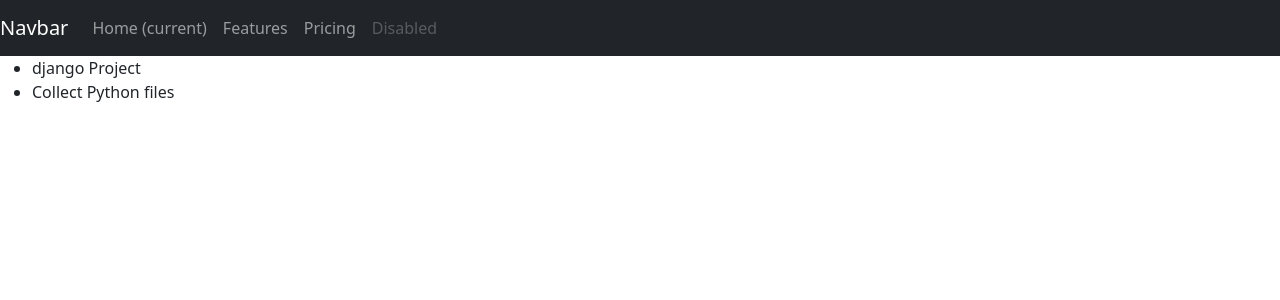
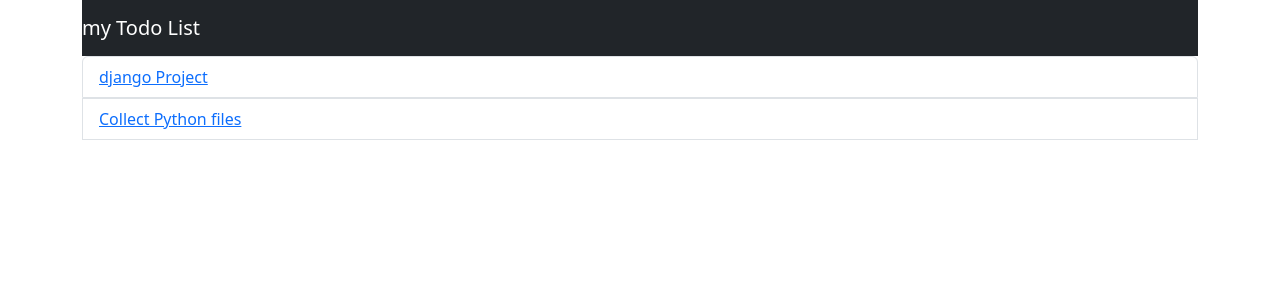
Before and after one commit to HusseinChawich/myTodo, a Django app: template todoList/templates/ItemList.html in a window 1280 px wide. Shown: the top 300 px of the page. Run offline with Django 4.2, Linux system fonts and the light colour scheme; the template is opened without the code that fills it: values that come from a table or form of the project are taken from there, others are empty; data comes from the database, SQL or seed files in the repository; both versions use the stored data as it was after the commit; style sheets or scripts are compiled from the project's sources; some libraries are stand-ins or nearby versions.

Commit message:
show data in the two pages
- navigate between pages
- show the tasks in a table

```diff
--- a/todoList/templates/ItemList.html
+++ b/todoList/templates/ItemList.html
@@ -5,9 +5,9 @@
 {% endblock %}
 
 {% block content %}
-<ul>
+<ul class="list-group">
     {% for l in ListItems %}
-        <li>{{l.name}}</li>
+        <li class="list-group-item"><a href="tasks/{{l.id}}">{{l.name}}</li>
     {% endfor %}
 </ul>
 {% endblock %}
--- a/todoList/templates/master.html
+++ b/todoList/templates/master.html
@@ -1,4 +1,5 @@
 <!DOCTYPE html>
+<div class="container">
 <html>
 <head>
   <title>{% block title %}{% endblock %}</title>
@@ -7,13 +8,13 @@
   {% bootstrap_javascript %}
 </head>
 <nav class="navbar navbar-expand-lg navbar navbar-dark bg-dark">
-  <a class="navbar-brand" href="#">Navbar</a>
+  <a class="navbar-brand" href="">my Todo List</a>
   <button class="navbar-toggler" type="button" data-toggle="collapse" data-target="#navbarNav" aria-controls="navbarNav" aria-expanded="false" aria-label="Toggle navigation">
     <span class="navbar-toggler-icon"></span>
   </button>
   <div class="collapse navbar-collapse" id="navbarNav">
     <ul class="navbar-nav">
-      <li class="nav-item active">
+<!--       <li class="nav-item active">
         <a class="nav-link" href="#">Home <span class="sr-only">(current)</span></a>
       </li>
       <li class="nav-item">
@@ -24,7 +25,7 @@
       </li>
       <li class="nav-item">
         <a class="nav-link disabled" href="#">Disabled</a>
-      </li>
+      </li> -->
     </ul>
   </div>
 </nav>
@@ -32,5 +33,5 @@
   {% block content %}
   {% endblock %}
 </div>
-<link rel="stylesheet" href="./css/styles.scss">
 </html>
+</div>
--- a/todoList/urls.py
+++ b/todoList/urls.py
@@ -2,5 +2,6 @@ from django.urls import path
 from . import views
 
 urlpatterns = [
-    path('', views.v_listItems, name='listItems')
+    path('todo/', views.v_listItems, name='listItems'),
+    path('todo/tasks/<int:filter_id>', views.v_tasks, name='tasks')
 ]
```
Also changed, not shown: todoList/templates/tasks.html (added, +31 -0 lines), todoList/views.py (+11 -2 lines), db.sqlite3, todoList/templates/css/styles.scss (deleted).
